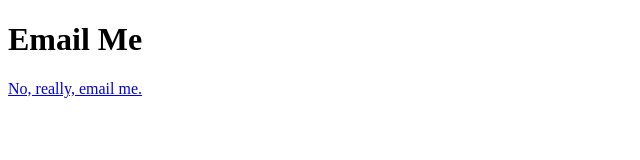
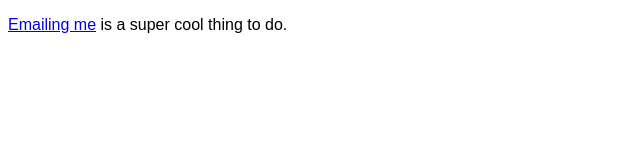
Before and after one commit to peiitforward/wendsday.github.io, a plain HTML site: page index.html in a window 1280 px wide. Shown: the whole page, without its empty margins (0-640 px from the left). Drawn offline with Linux system fonts and the light colour scheme.

Commit message:
Update index.html

```diff
--- a/index.html
+++ b/index.html
@@ -1,11 +1,8 @@
 <!DOCTYPE html>
 <html>
-<body>
-<h1>Email Me</h1>
-<p><a href="mailto:peiitforward@outlook@@com"
-   onmouseover="this.href=this.href.replace('@@','.')">
-   No, really, email me.
-</a>
+<body style="font-family:sans-serif;">
 <p>
+<a href="mailto:peiitforward@outlook@@com?body=Or%20you%20can%20text%20me%3A%20510-335-5261" onmouseover="this.href=this.href.replace('@@','.')">Emailing me</a> is a super cool thing to do.
+</p>
 </body>
 </html>
```
